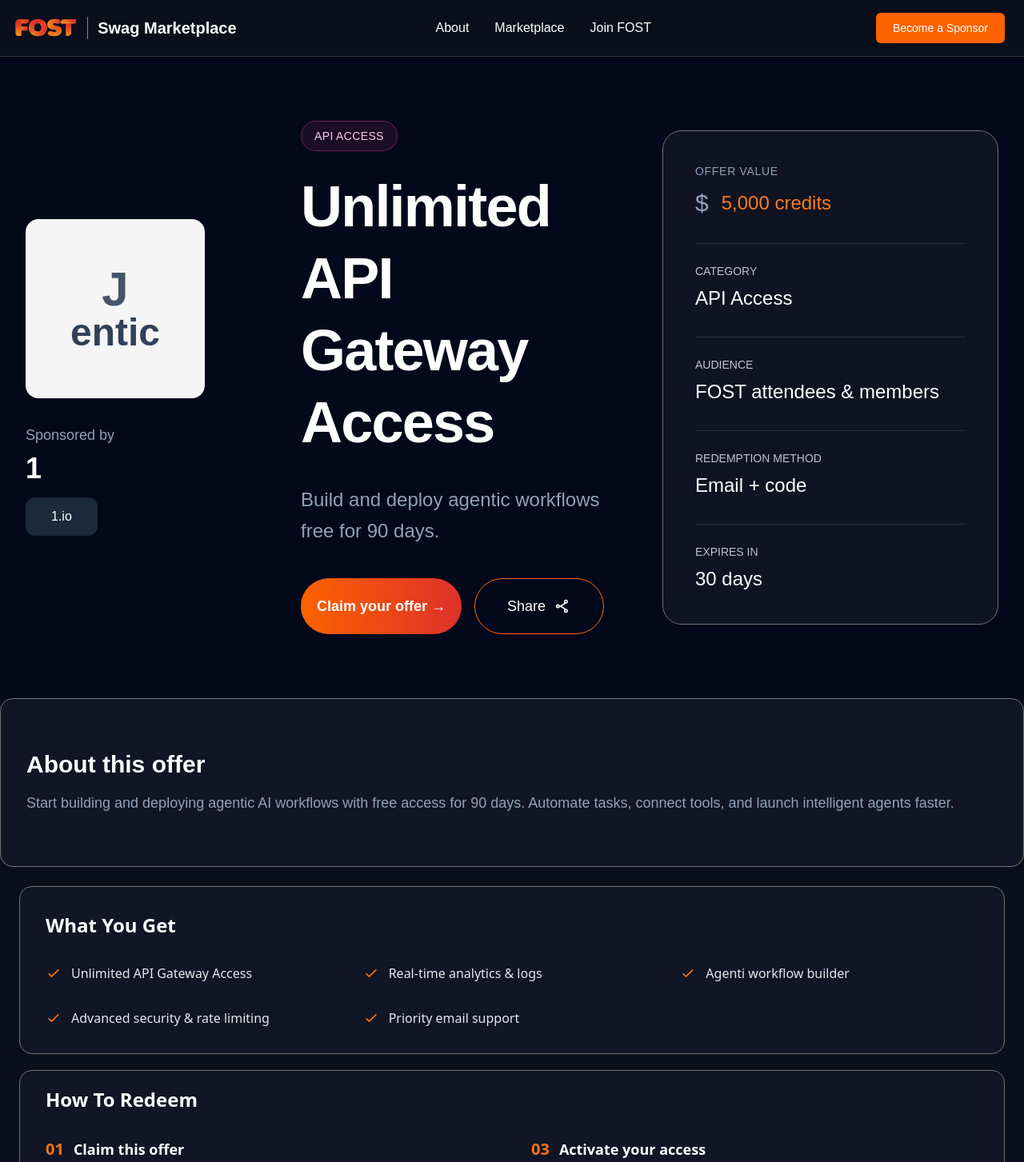
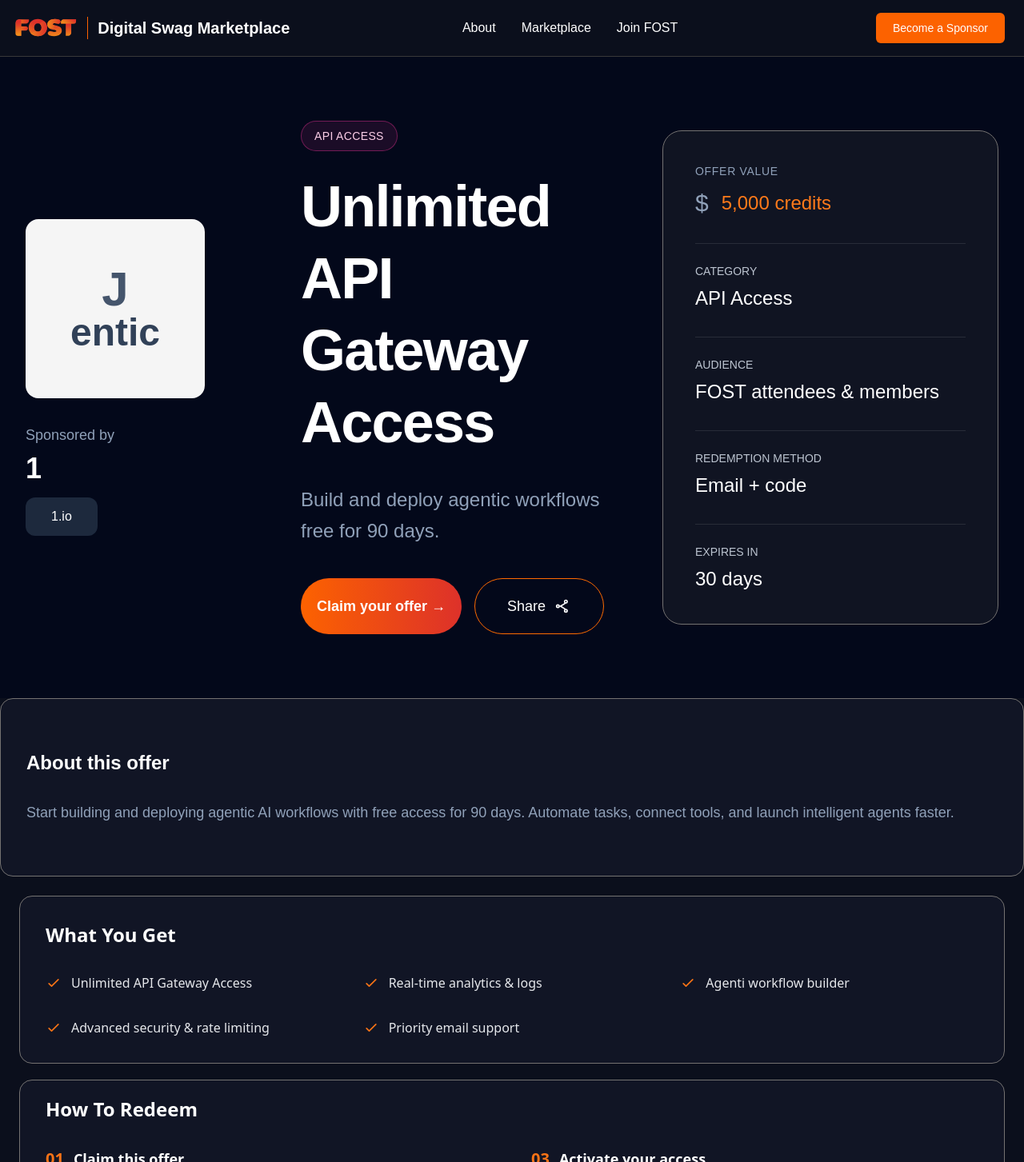
Before and after one commit to platformable/fost-swag-client, a Next.js app: page /offers/1/1 in a window 1280 px wide. Shown: the top 1453 px of the page at 80% size. Built offline with nearby package versions, Linux system fonts and the light colour scheme.

Commit message:
Update offer components and introduce mock data for offers

```diff
--- a/app/components/AboutThisOffer.tsx
+++ b/app/components/AboutThisOffer.tsx
@@ -8,7 +8,7 @@
   return (
     <section>
       <div className="max-w-screen-xl mx-auto px-8 py-16 bg-[#111525] rounded-2xl border border-[#747271]">
-        <h2 className="text-3xl font-semibold mb-4">About this offer</h2>
+        <h2 className="text-2xl font-bold text-white mb-8">About this offer</h2>
         <p className="text-slate-400 text-lg leading-relaxed">
           {offerDescription}
         </p>
--- a/app/components/FrontHero.tsx
+++ b/app/components/FrontHero.tsx
@@ -13,7 +13,7 @@
           </span>
         </div>
         <h1 className="mb-4 lg:text-6xl md:text-3xl font-extrabold tracking-tight leading-none text-white   dark:text-white">
-          <span className="main-color">Fost Swag</span> Marketplace
+          <span className="main-color">Digital Swag</span> Marketplace
         </h1>
         <p className="mb-8 text-lg font-normal text-gray-500 lg:text-xl sm:px-16 xl:px-48 dark:text-gray-400">
           Exclusive offers, developer perks, ecosystem rewards, tools and
--- a/app/components/Navbar.tsx
+++ b/app/components/Navbar.tsx
@@ -15,10 +15,10 @@
           <img
             src="/logo_fost.svg"
             className="h-7 border-r border-[#FC6200] pr-3"
-            alt="Swag Marketplace Logo"
+            alt="Digital Swag Marketplace Logo"
           />
           <span className="self-center text-xl text-heading font-semibold whitespace-nowrap text-white">
-            Swag Marketplace
+            Digital Swag Marketplace
           </span>
         </Link>
         <div className="flex items-center md:order-2 space-x-2 rtl:space-x-reverse">
--- /dev/null
+++ b/utils/offersMuck.ts
@@ -0,0 +1,28 @@
+export const sponsorsMuck = [
+  {
+    id: 1,
+    name: "API Masters",
+    logoUrl:
+      "https://www.apimasters.io/?_gl=1*1ar55th*_up*MQ..*_ga*MzM2MTgyNzkuMTc4MDQ4NTAzNw..*_ga_DPJV07TS8F*czE3ODA0ODUwMzYkbzEkZzAkdDE3ODA0ODUwMzYkajYwJGwwJGgw",
+    websiteUrl: "https://apimasters.com",
+  },
+]
+
+export const offersMuck = [
+  {
+    id: 1,
+    title: "50% Off on All Products",
+    description:
+      "Get 50% off on all products in our store. Limited time offer!",
+    imageUrl: "https://example.com/offer1.jpg",
+    validUntil: "2024-12-31",
+  },
+  {
+    id: 2,
+    title: "Buy One Get One Free",
+    description:
+      "Buy one product and get another one for free. Don't miss out!",
+    imageUrl: "https://example.com/offer2.jpg",
+    validUntil: "2024-11-30",
+  },
+]
```
